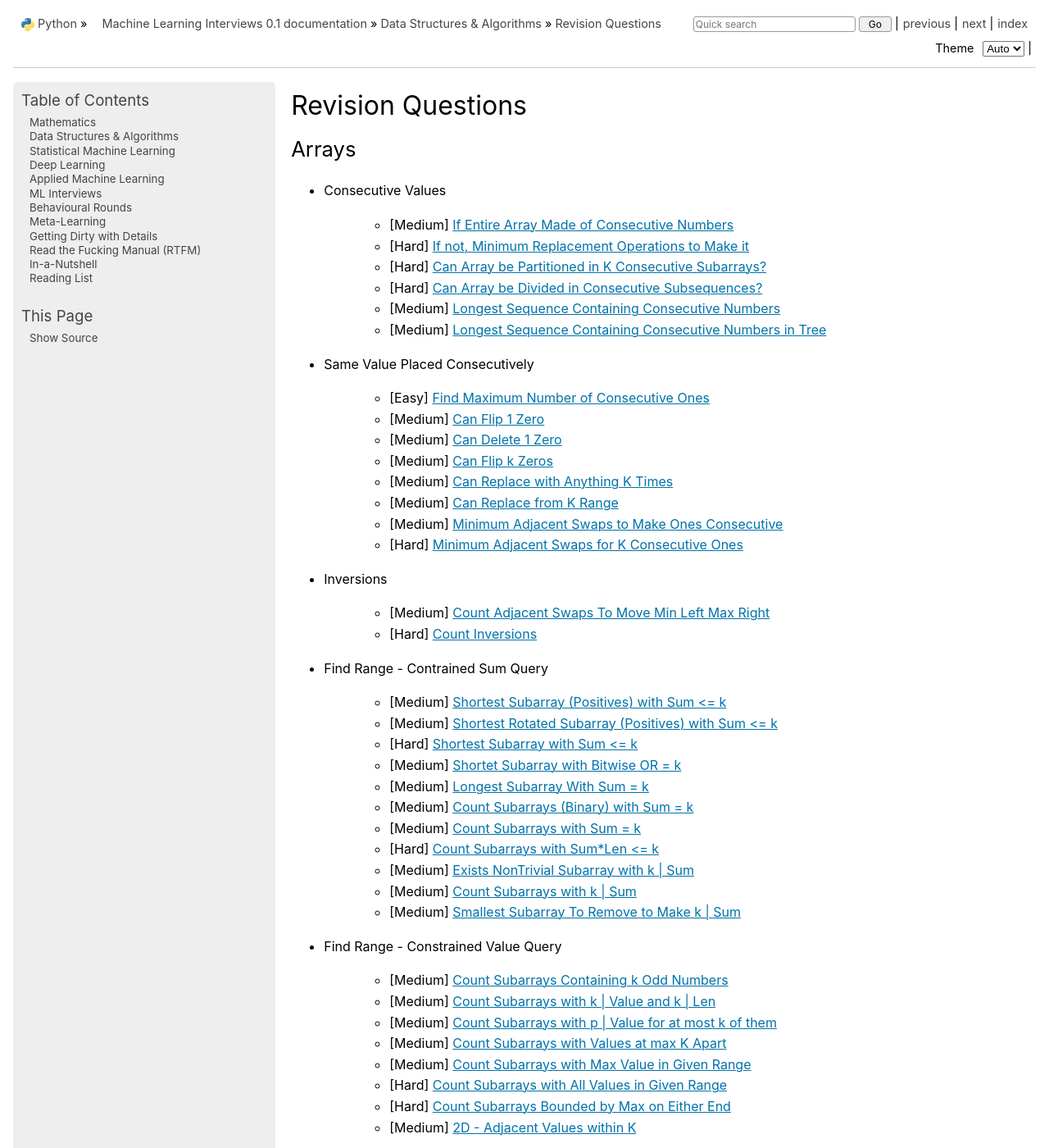
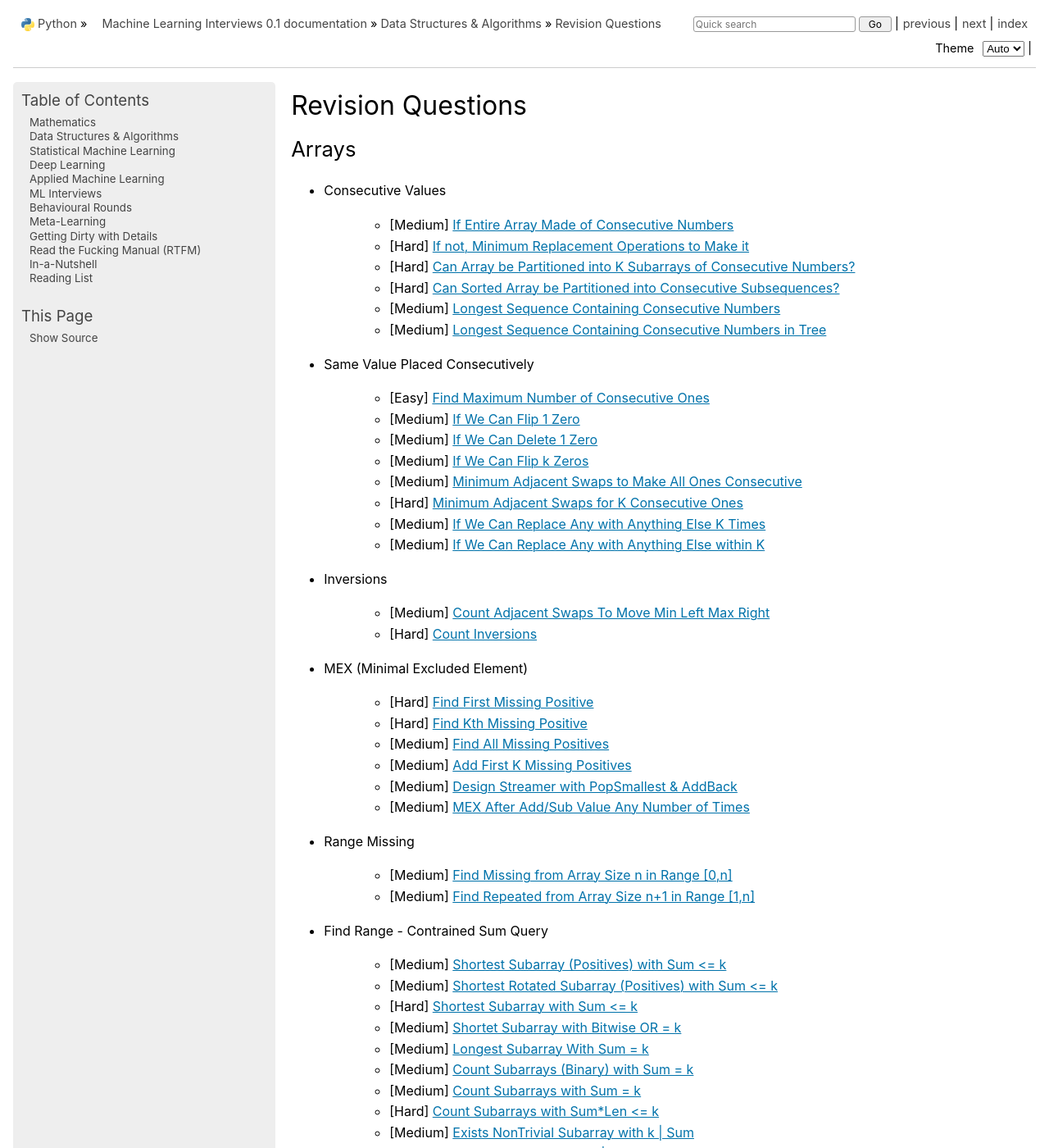
Before and after one commit to uselesstechjunks/leetcode, a Sphinx documentation site: the page built from docs/source/dsa/qb.rst, in a window 1280 px wide and 1400 px high. Shown: the whole window at 82% size. Built offline with Sphinx 7.4.7, drawn with Linux system fonts in a browser that asks for light colours; pages that are not in the unit, such as notebooks, are missing from menus; some of the changed text lies outside the part shown.

Commit message:
Update qb.rst

```diff
--- a/docs/source/dsa/qb.rst
+++ b/docs/source/dsa/qb.rst
@@ -7,24 +7,36 @@ Arrays
 
 	- [Medium] `If Entire Array Made of Consecutive Numbers <https://leetcode.com/problems/check-if-an-array-is-consecutive/description/>`_
 	- [Hard] `If not, Minimum Replacement Operations to Make it <https://leetcode.com/problems/minimum-number-of-operations-to-make-array-continuous/description/>`_
-	- [Hard] `Can Array be Partitioned in K Consecutive Subarrays? <https://leetcode.com/problems/hand-of-straights/description/>`_
-	- [Hard] `Can Array be Divided in Consecutive Subsequences? <https://leetcode.com/problems/split-array-into-consecutive-subsequences/>`_
+	- [Hard] `Can Array be Partitioned into K Subarrays of Consecutive Numbers? <https://leetcode.com/problems/hand-of-straights/description/>`_
+	- [Hard] `Can Sorted Array be Partitioned into Consecutive Subsequences? <https://leetcode.com/problems/split-array-into-consecutive-subsequences/>`_
 	- [Medium] `Longest Sequence Containing Consecutive Numbers <https://leetcode.com/problems/longest-consecutive-sequence/>`_
 	- [Medium] `Longest Sequence Containing Consecutive Numbers in Tree <https://leetcode.com/problems/binary-tree-longest-consecutive-sequence/description/>`_
 - Same Value Placed Consecutively
 
 	- [Easy] `Find Maximum Number of Consecutive Ones <https://leetcode.com/problems/max-consecutive-ones/description/>`_
-	- [Medium] `Can Flip 1 Zero <https://leetcode.com/problems/max-consecutive-ones-ii/description/>`_
-	- [Medium] `Can Delete 1 Zero <https://leetcode.com/problems/longest-subarray-of-1s-after-deleting-one-element/description/>`_
-	- [Medium] `Can Flip k Zeros <https://leetcode.com/problems/max-consecutive-ones-iii/description/>`_
-	- [Medium] `Can Replace with Anything K Times <https://leetcode.com/problems/longest-repeating-character-replacement/description/>`_
-	- [Medium] `Can Replace from K Range <https://leetcode.com/problems/maximum-beauty-of-an-array-after-applying-operation/description/>`_
-	- [Medium] `Minimum Adjacent Swaps to Make Ones Consecutive <https://leetcode.com/problems/minimum-swaps-to-group-all-1s-together/description/>`_
+	- [Medium] `If We Can Flip 1 Zero <https://leetcode.com/problems/max-consecutive-ones-ii/description/>`_
+	- [Medium] `If We Can Delete 1 Zero <https://leetcode.com/problems/longest-subarray-of-1s-after-deleting-one-element/description/>`_
+	- [Medium] `If We Can Flip k Zeros <https://leetcode.com/problems/max-consecutive-ones-iii/description/>`_
+	- [Medium] `Minimum Adjacent Swaps to Make All Ones Consecutive <https://leetcode.com/problems/minimum-swaps-to-group-all-1s-together/description/>`_
 	- [Hard] `Minimum Adjacent Swaps for K Consecutive Ones <https://leetcode.com/problems/minimum-adjacent-swaps-for-k-consecutive-ones/description/>`_
+	- [Medium] `If We Can Replace Any with Anything Else K Times <https://leetcode.com/problems/longest-repeating-character-replacement/description/>`_
+	- [Medium] `If We Can Replace Any with Anything Else within K <https://leetcode.com/problems/maximum-beauty-of-an-array-after-applying-operation/description/>`_
 - Inversions
 
 	- [Medium] `Count Adjacent Swaps To Move Min Left Max Right <https://leetcode.com/problems/minimum-adjacent-swaps-to-make-a-valid-array/description/>`_
 	- [Hard] `Count Inversions <https://leetcode.com/problems/count-of-smaller-numbers-after-self/description/>`_
+- MEX (Minimal Excluded Element)
+
+	- [Hard] `Find First Missing Positive <https://leetcode.com/problems/first-missing-positive/description/>`_
+	- [Hard] `Find Kth Missing Positive <https://leetcode.com/problems/kth-missing-positive-number/description/>`_
+	- [Medium] `Find All Missing Positives <https://leetcode.com/problems/find-all-numbers-disappeared-in-an-array/description/>`_
+	- [Medium] `Add First K Missing Positives <https://leetcode.com/problems/append-k-integers-with-minimal-sum/description/>`_
+	- [Medium] `Design Streamer with PopSmallest & AddBack <https://leetcode.com/problems/smallest-number-in-infinite-set/description/>`_
+	- [Medium] `MEX After Add/Sub Value Any Number of Times <https://leetcode.com/problems/smallest-missing-non-negative-integer-after-operations/description/>`_
+- Range Missing
+
+	- [Medium] `Find Missing from Array Size n in Range [0,n] <https://leetcode.com/problems/missing-number/description/>`_
+	- [Medium] `Find Repeated from Array Size n+1 in Range [1,n] <https://leetcode.com/problems/find-the-duplicate-number/description/>`_
 - Find Range - Contrained Sum Query
 
 	- [Medium] `Shortest Subarray (Positives) with Sum <= k <https://leetcode.com/problems/minimum-size-subarray-sum/description/>`_
@@ -75,3 +87,19 @@ Arrays
 	- [Hard] `Median <https://leetcode.com/problems/find-median-from-data-stream/description/>`_
 	- [Hard] `K-th Maximum for K-th Query <https://leetcode.com/problems/sequentially-ordinal-rank-tracker/description/>`_
 	- [Hard] `Mean of Last m excluding smallest & largest k of them <https://leetcode.com/problems/finding-mk-average/description/>`_
+- Permutation
+
+	- [Medium] `Find Next Permutation <https://leetcode.com/problems/next-permutation/>`_
+	- [Medium] `Find Max from 1 Swap <https://leetcode.com/problems/maximum-swap/>`_
+	- [Hard] `Min Swaps To Make All Pairs Consecutives <https://leetcode.com/problems/couples-holding-hands/>`_
+	- [Medium] `Check if 1 Swap Can Make Array Equal <https://leetcode.com/problems/check-if-one-string-swap-can-make-strings-equal/description/>`_
+	- [Hard] `Check if Any Number of Swaps Can Make Array Equal <https://leetcode.com/problems/k-similar-strings/description/>`_
+- Selection
+
+	- [Medium] `Subsequence of Len K Starting with Smallest <https://leetcode.com/problems/find-the-most-competitive-subsequence/description/>`_
+	- [Easy] `Drop 1 Digit to Form Max Number <https://leetcode.com/problems/remove-digit-from-number-to-maximize-result/description/>`_
+	- [Medium] `Drop K Digits to Form Min Number <https://leetcode.com/problems/remove-k-digits/>`_
+	- [Hard] `Select Digits Sequentially From 2 Arrays to Form Max Number of Len <= k <https://leetcode.com/problems/create-maximum-number/description/>`_
+- Greedy Search
+
+	- [Medium] `Find Sup of a Given Number with Monotonic Digits <https://leetcode.com/problems/monotone-increasing-digits/description/>`_
```
